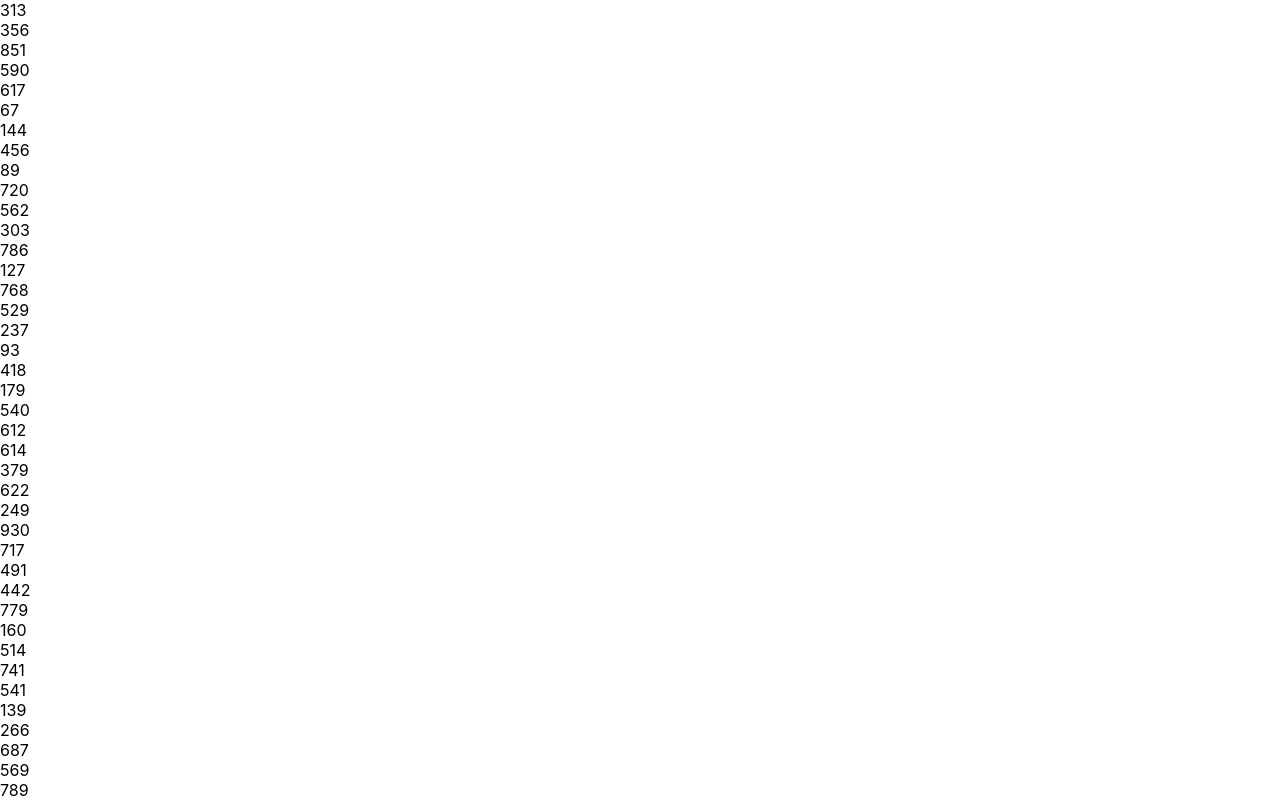
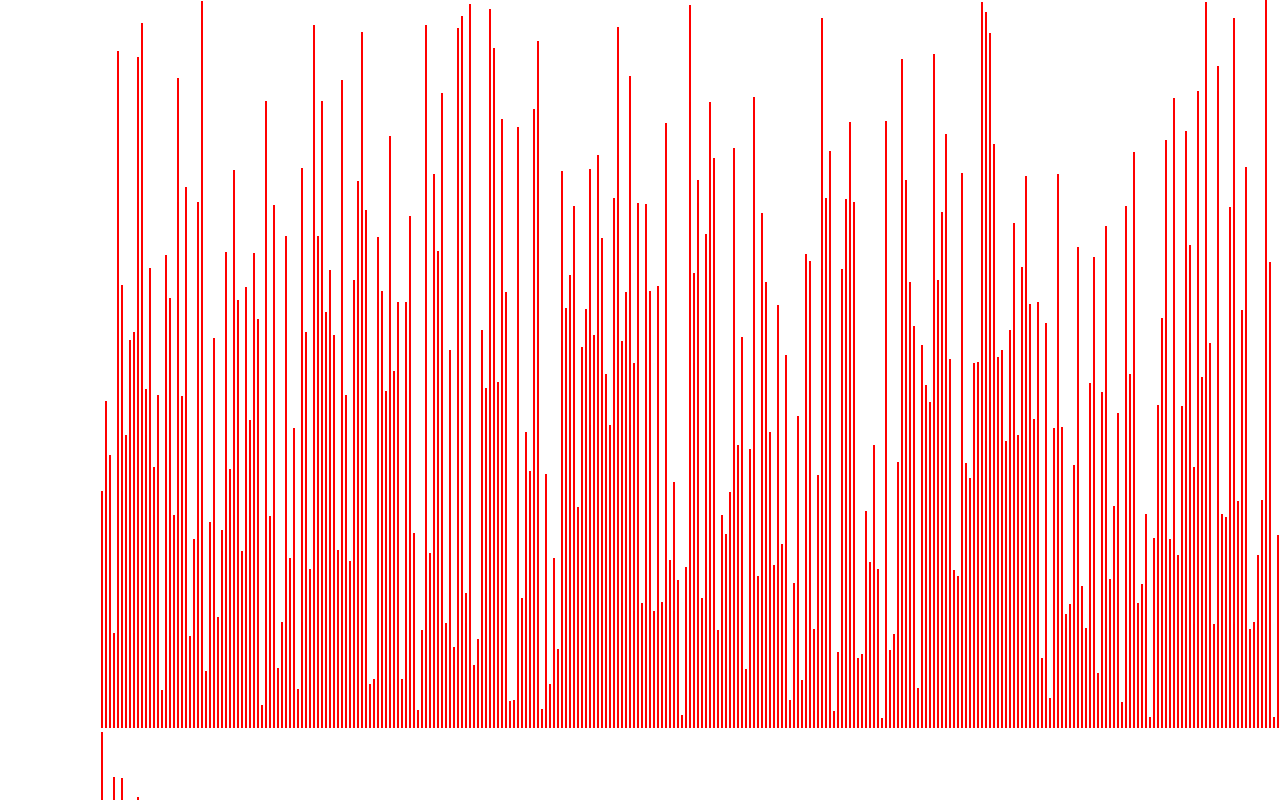
Before and after one commit to ankitdmon/sorting_visualizer, a React (Create React App) app: page / in a window 1280 px wide. Shown: the top 800 px of the page. Built offline with nearby package versions, Linux system fonts and the light colour scheme.

Commit message:
Styling Bar

```diff
--- a/src/SortingVisualizer/SortingVisualizer.css
+++ b/src/SortingVisualizer/SortingVisualizer.css
@@ -0,0 +1,12 @@
+.array-container{
+    position: absolute;
+    left: 100px;
+
+}
+
+.array-bar{
+    width: 2px;
+    background-color: red;
+    display: inline-block;
+    margin: 0 1px;
+}
--- a/src/SortingVisualizer/SortingVisualizer.jsx
+++ b/src/SortingVisualizer/SortingVisualizer.jsx
@@ -21,8 +21,8 @@ export default class SortingVisualizer extends React.Component {
 
   resetArray() {
     const array = [];
-    for (let i = 0; i < 100; i++) {
-      array.push(randomIntFromInterval(5, 1000));
+    for (let i = 0; i < 310; i++) {
+      array.push(randomIntFromInterval(5, 730));
     }
     this.setState({ array });
   }
@@ -30,23 +30,24 @@ export default class SortingVisualizer extends React.Component {
   render() {
     const { array } = this.state;
     return (
-      <>
+      <div className="array-container">
         {array.map((value, idx) => (
           <div
             className="array-bar"
             key={idx}
-          >
-            {value}
-          </div>
+            style={{
+              height: `${value}px`,
+            }}
+          ></div>
         ))}
-      </>
+      </div>
     );
   }
 }
 
 // lol using this link https://stackoverflow.com/questions/1527803/generating-random-whole-numbers-in-javascript-in-a-specific-range
 function randomIntFromInterval(min, max) {
-   min = Math.ceil(min);
-   max = Math.floor(max);
-   return Math.floor(Math.random() * (max - min + 1)) + min;
+  min = Math.ceil(min);
+  max = Math.floor(max);
+  return Math.floor(Math.random() * (max - min + 1)) + min;
 }
```
